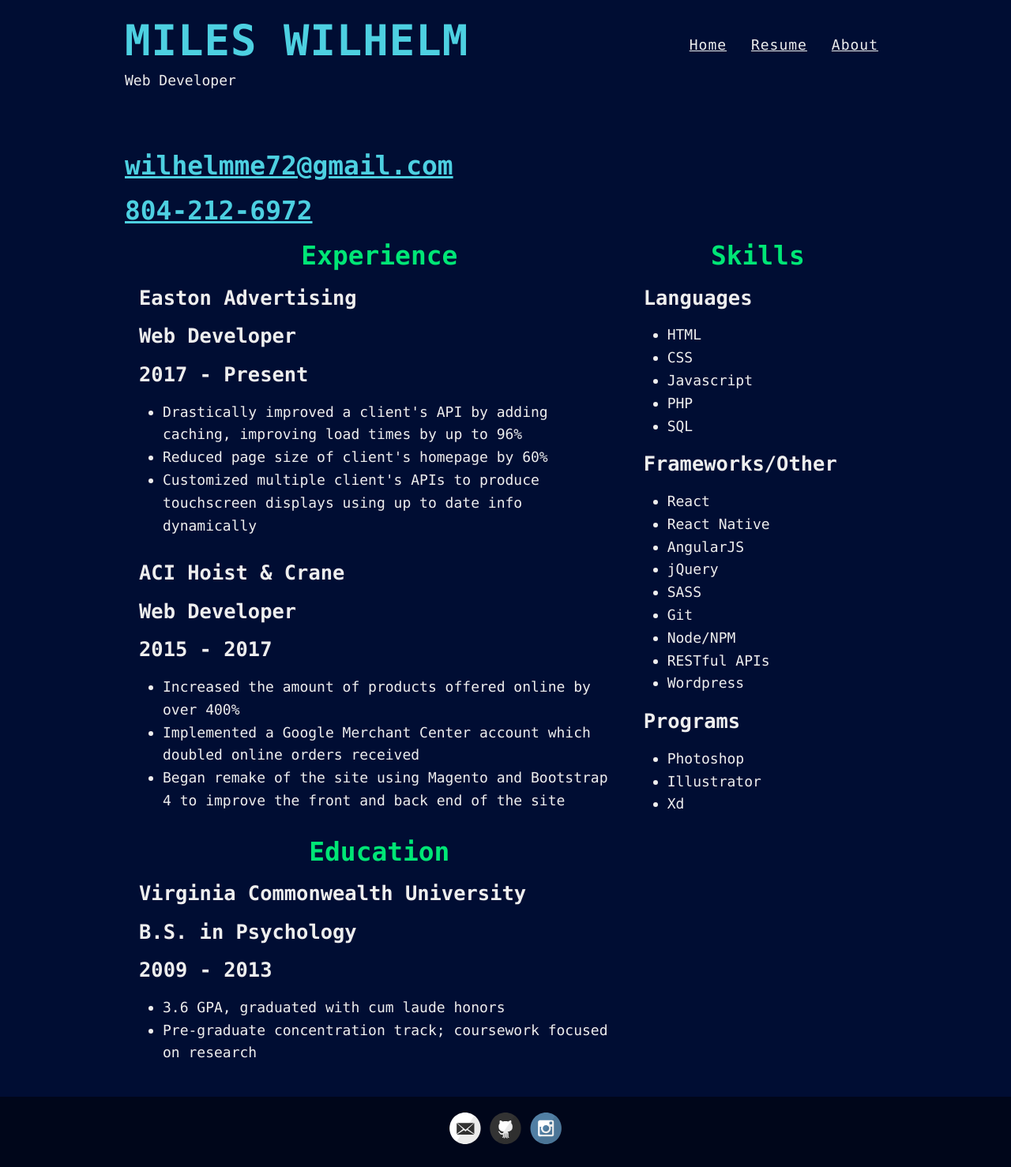
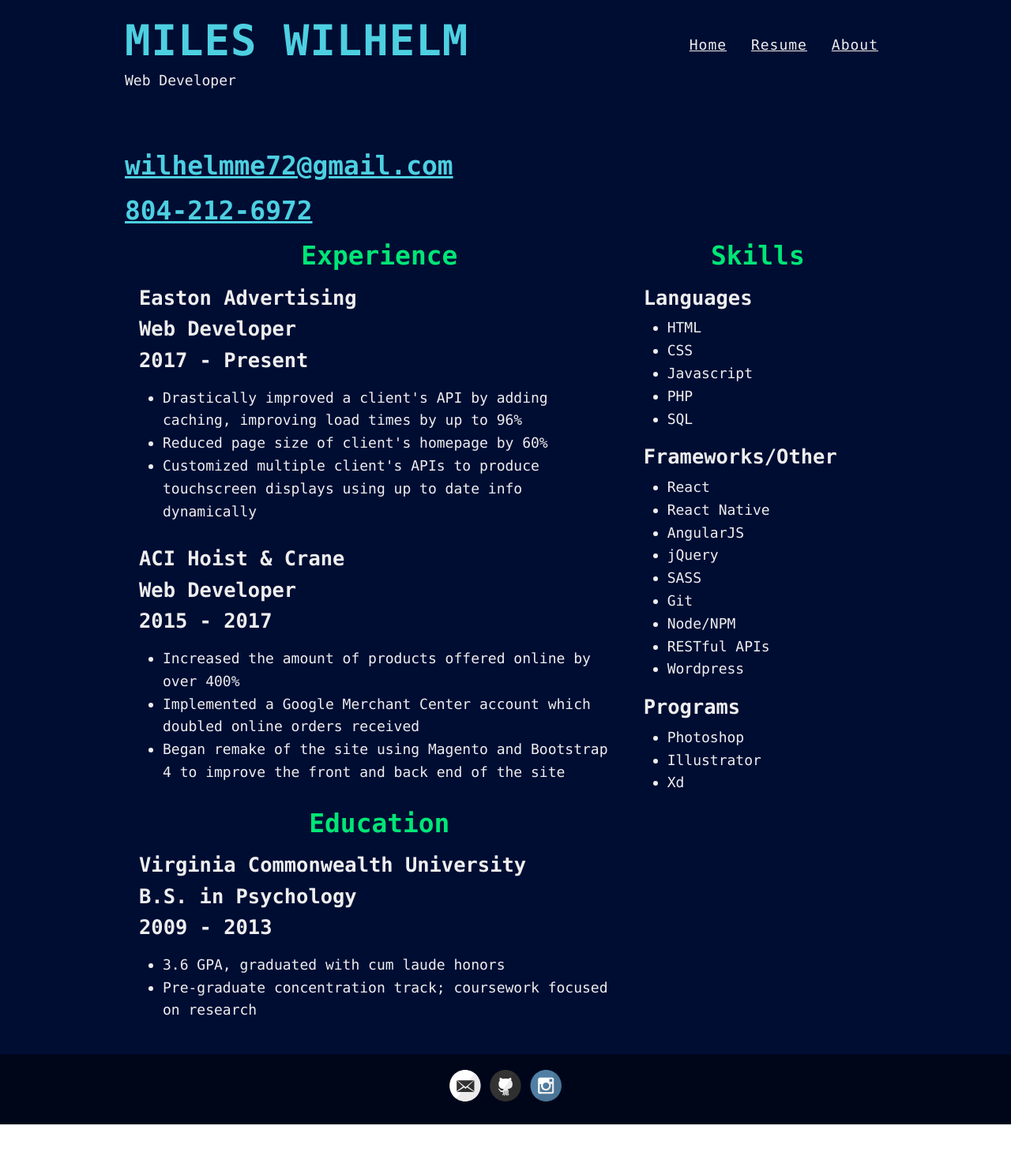
Before and after one commit to mileswilhelm/mileswilhelm.github.io, a Jekyll site: the page built from resume.md, in a window 1280 px wide. Shown: the whole page at 79% size. Built offline with Jekyll 4.4.1, drawn with Linux system fonts in a browser that asks for light colours; after the commit the page ends 1424 px from its top, so only the background shows below that.

Commit message:
Updated grid styles on resume

```diff
--- a/resume.md
+++ b/resume.md
@@ -5,11 +5,11 @@ permalink: /resume/
 ---
 <div class="container">
   <div class="row">
-    <div class="col-8">
+    <div class="col-md-8 order-2 order-md-1">
       <div class="mb">
         <h2 class="color-green-alpha text-center">Experience</h2>
-        <h4>Easton Advertising</h4>
-        <h5>Web Developer</h5>
+        <h4 class="mb-2">Easton Advertising</h4>
+        <h5 class="mb-2">Web Developer</h5>
         <h6>2017 - Present</h6>
 
         <ul>
@@ -19,8 +19,8 @@ permalink: /resume/
         </ul>
       </div>
       <div class="mb">
-        <h4>ACI Hoist &amp; Crane</h4>
-        <h5>Web Developer</h5>
+        <h4 class="mb-2">ACI Hoist &amp; Crane</h4>
+        <h5 class="mb-2">Web Developer</h5>
         <h6>2015 - 2017</h6>
 
         <ul>
@@ -31,8 +31,8 @@ permalink: /resume/
       </div>
       <div class="mb">
         <h2 class="color-green-alpha text-center">Education</h2>
-        <h4>Virginia Commonwealth University</h4>
-        <h5>B.S. in Psychology</h5>
+        <h4 class="mb-2">Virginia Commonwealth University</h4>
+        <h5 class="mb-2">B.S. in Psychology</h5>
         <h6>2009 - 2013</h6>
 
         <ul>
@@ -41,10 +41,10 @@ permalink: /resume/
         </ul>
       </div>
     </div>
-    <div class="col-4">
+    <div class="col-md-4 order-1 order-md-2">
       <div>
         <h2 class="color-green-alpha text-center">Skills</h2>
-        <h4>Languages</h4>
+        <h4 class="mb-2">Languages</h4>
         <ul>
           <li>HTML</li>
           <li>CSS</li>
@@ -53,7 +53,7 @@ permalink: /resume/
           <li>SQL</li>
         </ul>
 
-        <h4>Frameworks/Other</h4>
+        <h4 class="mb-2">Frameworks/Other</h4>
         <ul>
           <li>React</li>
           <li>React Native</li>
@@ -66,7 +66,7 @@ permalink: /resume/
           <li>Wordpress</li>
         </ul>
 
-        <h4>Programs</h4>
+        <h4 class="mb-2">Programs</h4>
         <ul>
           <li>Photoshop</li>
           <li>Illustrator</li>
```
